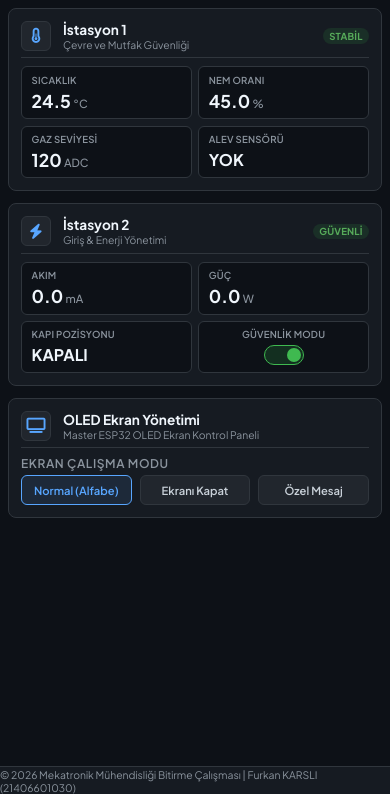
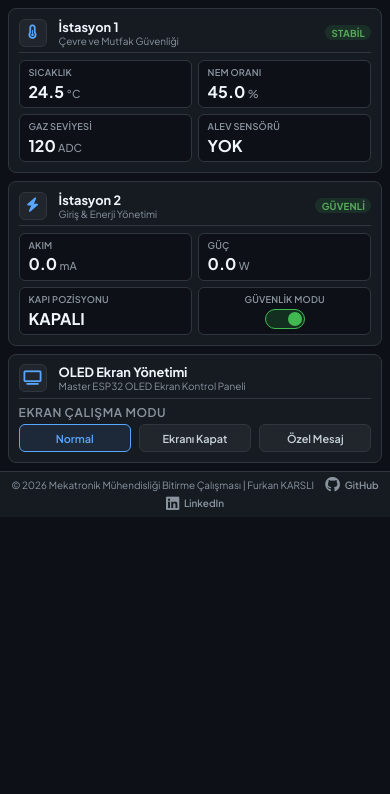
Before and after one commit to furkankarsli/fkstech-iot, a Flask app: page / in a window 390 px wide. Shown: the part 50-844 px from the top of the page. Run offline with Flask 3, Linux system fonts and the light colour scheme.

Commit message:
Add files via upload

```diff
--- a/app.py
+++ b/app.py
@@ -1,6 +1,5 @@
 from flask import Flask, render_template, jsonify, request
 from flask_cors import CORS
-import time
 import sqlite3
 import json
 import os
@@ -9,34 +8,27 @@ from datetime import datetime
 app = Flask(__name__)
 CORS(app)
 
-# Global sistem durumu (2 İstasyonlu Model)
 system_state = {
-    # İstasyon 1: Ev Çevre ve Gaz/Yangın Güvenliği
     "istasyon_1": {
-        "gaz": 120,          # MQ-9 ADC/PPM değeri
-        "alev": 0,           # 0: alev yok, 1: alev var
+        "gaz": 120,
+        "alev": 0,
         "sicaklik_C": 24.5,
         "nem_Yuzde": 45.0,
         "gaz_esik": 400
     },
-    # İstasyon 2: Giriş Güvenliği ve Enerji İzleme/Kontrol
     "istasyon_2": {
         "akim_mA": 0.0,
         "guc_W": 0.0,
-        "kapi": "kapali",    # "acik" veya "kapali"
+        "kapi": "kapali",
         "guvenlik_aktif": True,
-        "rele": "kapali"     # "acik" veya "kapali"
+        "rele": "kapali"
     },
-    # Genel Aktüatör Durumları (LED'ler)
-    "led_status": ["kapali", "kapali", "kapali"], # LED1, LED2, LED3
+    "led_status": ["kapali", "kapali", "kapali"],
     "merkezi_alarm": "pasif",
-
-    # OLED Ekran Durumları (Web Kontrolü)
-    "oled_mod": "alfabe",    # "alfabe" (varsayilan: isim ekrani), "kapali", "mesaj"
+    "oled_mod": "alfabe",
     "oled_mesaj": "Hazir"
 }
 
-# Güvenlik için API Anahtarı
 API_KEY = "tasarim_projesi_secret_key"
 
 DB_FILE = "database.db"
@@ -44,7 +36,6 @@ DB_FILE = "database.db"
 def init_db():
     conn = sqlite3.connect(DB_FILE)
     cursor = conn.cursor()
-    # WAL modu: yazma islemleri okumalari bloklamaz, disk yazma gecikmesi azalir
     cursor.execute("PRAGMA journal_mode=WAL;")
     cursor.execute("PRAGMA synchronous=NORMAL;")
     cursor.execute("""
@@ -108,40 +99,25 @@ def log_sensor_data(istasyon_id, data):
     except Exception as e:
         print(f"Error logging sensor data to DB: {e}")
 
-# Veritabanını ilklendir ve kayıtlı durumu yükle
 init_db()
 load_state_from_db()
 
 def alarm_denetimi():
-    """Sensör eşik değerlerine göre alarm durumunu günceller."""
     alarm = False
-
-    # 1. İstasyon 1: Gaz Kaçağı
     if system_state["istasyon_1"]["gaz"] >= system_state["istasyon_1"]["gaz_esik"]:
         alarm = True
-
-    # 1. İstasyon 1: Yangın/Alev
     if system_state["istasyon_1"]["alev"] == 1:
         alarm = True
-
-    # 2. İstasyon 2: İzinsiz Giriş (Güvenlik aktifken kapı açılırsa)
     if system_state["istasyon_2"]["guvenlik_aktif"] and system_state["istasyon_2"]["kapi"] == "acik":
         alarm = True
-
     system_state["merkezi_alarm"] = "aktif" if alarm else "pasif"
 
 @app.route('/')
 def home():
-    """Ana Dashboard Arayüzünü sunar."""
     return render_template('index.html')
 
 @app.route('/pico/data', methods=['POST'])
 def receive_data():
-    """
-    Raporla uyumlu ana veri alma ucu.
-    Toplu listeleri (Array/List) veya tekli güncellemeleri kabul eder.
-    """
-    # X-API-Key doğrulaması
     req_api_key = request.headers.get('X-API-Key')
     if req_api_key != API_KEY:
         return jsonify({"status": "hata", "mesaj": "Yetkisiz istek (Gecersiz API Key)"}), 401
@@ -150,7 +126,6 @@ def receive_data():
     if not data:
         return jsonify({"status": "hata", "mesaj": "JSON verisi bulunamadi"}), 400
 
-    # Eğer tekli nesneyse listeye çevirip ortak işleyelim
     if isinstance(data, list):
         updates = data
     else:
@@ -174,7 +149,6 @@ def receive_data():
 
         elif istasyon_id == 2:
             system_state["istasyon_2"]["akim_mA"] = float(update.get("akim_mA", system_state["istasyon_2"]["akim_mA"]))
-            # Güç P = V * I (Volt = 220V şebeke gerilimi simülasyonu)
             system_state["istasyon_2"]["guc_W"] = round((220.0 * system_state["istasyon_2"]["akim_mA"]) / 1000.0, 2)
             system_state["istasyon_2"]["kapi"] = update.get("kapi", system_state["istasyon_2"]["kapi"])
 
@@ -190,10 +164,6 @@ def receive_data():
 
 @app.route('/status', methods=['GET'])
 def get_status():
-    """
-    ESP32/Pico durum çekme ucu.
-    Röle, LED'ler, Güvenlik Durumu ve OLED web kontrol verilerini döner.
-    """
     req_api_key = request.headers.get('X-API-Key')
     if req_api_key != API_KEY:
          return jsonify({"status": "hata", "mesaj": "Yetkisiz istek"}), 401
@@ -208,12 +178,10 @@ def get_status():
 
 @app.route('/api/data', methods=['GET'])
 def get_all_data():
-    """Dashboard arayüzü için tüm verileri döndürür."""
     return jsonify(system_state), 200
 
 @app.route('/api/control', methods=['POST'])
 def control_actuator():
-    """Arayüz üzerinden röle, ledler, güvenlik ve OLED'i kontrol etme ucu."""
     data = request.get_json()
     if not data:
         return jsonify({"status": "hata", "mesaj": "Gecersiz istek"}), 400
@@ -233,7 +201,7 @@ def control_actuator():
         if value in ["alfabe", "kapali", "mesaj"]:
             system_state["oled_mod"] = value
     elif target == "oled_mesaj":
-        system_state["oled_mesaj"] = str(value)[:16] # Maksimum 16 karakter
+        system_state["oled_mesaj"] = str(value)[:16]
     elif target == "alarm_sifirla":
         system_state["istasyon_1"]["gaz"] = 120
         system_state["istasyon_1"]["alev"] = 0
@@ -249,6 +217,4 @@ if __name__ == '__main__':
     print("Akilli Ev Projesi Yerel Sunucu Baslatiliyor...")
     print("Adres: http://127.0.0.1:5000")
     print("--------------------------------------------------")
-    # threaded=True: ESP32 POST'u ile tarayici GET'i birbirini bloklamaz
-    # debug=False: reloader/debug ek yuku kaldirilir (uretim davranisi)
     app.run(host='0.0.0.0', port=5000, debug=False, threaded=True)
--- a/templates/index.html
+++ b/templates/index.html
@@ -13,7 +13,6 @@
 
     <style>
         :root {
-            /* Humanized Production-Grade Dark Slate Theme */
             --bg-body: #0d1117;
             --bg-card: #161b22;
             --border-color: #30363d;
@@ -47,10 +46,9 @@
             height: 100vh;
             display: flex;
             flex-direction: column;
-            overflow: hidden; /* Desktop üzerinde kaydırmayı engeller */
+            overflow: hidden;
         }
 
-        /* --- Header --- */
         header {
             height: 60px;
             background: var(--bg-card);
@@ -82,7 +80,6 @@
             align-items: center;
         }
 
-        /* --- Status Badge --- */
         .status-badge {
             display: inline-flex;
             align-items: center;
@@ -109,7 +106,6 @@
             gap: 0.75rem;
         }
 
-        /* --- Butonlar --- */
         .btn {
             display: inline-flex;
             align-items: center;
@@ -134,15 +130,6 @@
             border-color: #8b949e;
         }
 
-        .btn-danger {
-            background-color: rgba(248, 81, 73, 0.15);
-            color: var(--danger);
-            border-color: rgba(248, 81, 73, 0.3);
-        }
-        .btn-danger:hover {
-            background-color: rgba(248, 81, 73, 0.25);
-        }
-
         .btn-secondary {
             background-color: #21262d;
             color: var(--text-main);
@@ -152,7 +139,6 @@
             background-color: #30363d;
         }
 
-        /* --- Main Layout --- */
         main {
             flex: 1;
             padding: 1.25rem;
@@ -165,7 +151,6 @@
             gap: 1rem;
         }
 
-        /* --- Dashboard Grid --- */
         .dashboard-grid {
             display: grid;
             grid-template-columns: repeat(3, 1fr);
@@ -174,7 +159,6 @@
             overflow: hidden;
         }
 
-        /* --- Kart Yapısı --- */
         .card {
             background: var(--bg-card);
             border: 1px solid var(--border-color);
@@ -262,7 +246,6 @@
         .badge-danger { background-color: rgba(248, 81, 73, 0.1); color: #f43f5e; }
         .badge-neutral { background-color: rgba(139, 148, 158, 0.1); color: #8b949e; }
 
-        /* --- Metrik Kutuları --- */
         .card-metrics {
             display: grid;
             grid-template-columns: repeat(2, 1fr);
@@ -308,7 +291,6 @@
             margin-left: 0.15rem;
         }
 
-        /* --- Toggle Switch UI --- */
         .switch-container {
             display: flex;
             align-items: center;
@@ -360,7 +342,6 @@
             background-color: var(--success);
         }
 
-        /* --- OLED Arayüz Bölümü --- */
         .oled-content {
             display: flex;
             flex-direction: column;
@@ -423,30 +404,48 @@
             border-color: var(--primary);
         }
 
-        /* --- Footer --- */
         footer {
-            height: 36px;
+            min-height: 36px;
             border-top: 1px solid var(--border-color);
             display: flex;
             align-items: center;
             justify-content: center;
+            flex-wrap: wrap;
+            gap: 0.3rem 0.9rem;
+            padding: 0.4rem 1rem;
             font-size: 0.75rem;
             color: var(--text-muted);
             background: var(--bg-card);
             flex-shrink: 0;
+            text-align: center;
         }
 
-        /* --- Mobil Tasarım (Kaydırmasız - 100vh Sığdırma) --- */
+        .footer-link {
+            color: var(--text-muted);
+            text-decoration: none;
+            display: inline-flex;
+            align-items: center;
+            gap: 0.3rem;
+            font-weight: 600;
+            transition: color 0.15s;
+        }
+        .footer-link:hover {
+            color: var(--primary);
+        }
+        .footer-link i {
+            font-size: 0.95rem;
+        }
+
         @media(max-width: 768px) {
             body {
                 height: auto;
                 min-height: 100vh;
-                overflow-y: auto; /* Telefonda dikey kaydırmaya izin ver */
+                overflow-y: auto;
             }
             header {
                 height: 50px;
                 padding: 0 0.75rem;
-                position: sticky; /* Kaydırırken başlık üstte kalsın */
+                position: sticky;
                 top: 0;
             }
             .logo {
@@ -464,69 +463,72 @@
                 font-size: 0.7rem;
             }
             main {
+                flex: none;
                 padding: 0.5rem;
-                gap: 0.75rem;
-                overflow: visible; /* İçerik taşarsa kaydırılabilsin */
+                gap: 0.5rem;
+                overflow: visible;
                 height: auto;
             }
             .dashboard-grid {
-                grid-template-columns: 1fr;   /* Tek sütun: kartlar alt alta sıralanır */
-                grid-template-rows: none;     /* Yükseklik içeriğe göre, sıkışma yok */
-                gap: 0.75rem;
+                grid-template-columns: 1fr;
+                grid-template-rows: none;
+                gap: 0.5rem;
                 flex: none;
                 overflow: visible;
             }
             .card {
-                padding: 0.75rem;
-                gap: 0.5rem;
+                padding: 0.6rem;
+                gap: 0.4rem;
             }
             .card-header {
-                padding-bottom: 0.4rem;
+                padding-bottom: 0.35rem;
             }
             .card-icon {
-                width: 30px;
-                height: 30px;
-                font-size: 0.95rem;
+                width: 28px;
+                height: 28px;
+                font-size: 0.9rem;
             }
             .card-titles h3 {
-                font-size: 0.85rem;
+                font-size: 0.8rem;
             }
             .card-titles span {
-                font-size: 0.65rem;
+                font-size: 0.62rem;
             }
             .card-badge {
                 font-size: 0.6rem;
                 padding: 0.1rem 0.4rem;
             }
             .card-metrics {
-                gap: 0.4rem;
+                gap: 0.35rem;
             }
             .metric-box {
-                padding: 0.4rem 0.6rem;
+                padding: 0.35rem 0.55rem;
             }
             .metric-label {
-                font-size: 0.6rem;
+                font-size: 0.58rem;
+                margin-bottom: 0.15rem;
             }
             .metric-value {
-                font-size: 1.1rem;
+                font-size: 1rem;
             }
             .metric-unit {
-                font-size: 0.7rem;
+                font-size: 0.68rem;
             }
             .oled-content {
                 gap: 0.4rem;
             }
             .oled-mode-btn {
-                padding: 0.45rem;
-                font-size: 0.7rem;
+                padding: 0.4rem;
+                font-size: 0.68rem;
             }
             .oled-input {
                 padding: 0.45rem;
                 font-size: 0.75rem;
             }
             footer {
-                height: 28px;
-                font-size: 0.65rem;
+                font-size: 0.62rem;
+                gap: 0.2rem 0.7rem;
+                padding: 0.35rem 0.6rem;
             }
         }
     </style>
@@ -546,14 +548,12 @@
         </div>
         <div class="header-actions">
             <button class="btn btn-secondary" onclick="fetchData()"><i class="fa-solid fa-sync"></i> Yenile</button>
-            <button class="btn btn-danger" id="btnResetAlarm" style="display: none;" onclick="resetAlarm()"><i class="fa-solid fa-bell-slash"></i> Alarmı Sustur</button>
         </div>
     </header>
 
     <main>
         <div class="dashboard-grid">
 
-            <!-- İSTASYON 1 CARD -->
             <div class="card" id="card_1">
                 <div class="card-header">
                     <div class="card-title-area">
@@ -586,7 +586,6 @@
                 </div>
             </div>
 
-            <!-- İSTASYON 2 CARD -->
             <div class="card" id="card_2">
                 <div class="card-header">
                     <div class="card-title-area">
@@ -622,7 +621,6 @@
                 </div>
             </div>
 
-            <!-- OLED EKRAN KONTROL PANELİ -->
             <div class="card" id="card_oled">
                 <div class="card-header">
                     <div class="card-title-area">
@@ -638,7 +636,7 @@
                     <div>
                         <div class="control-group-title">Ekran Çalışma Modu</div>
                         <div class="oled-mode-selector">
-                            <button class="oled-mode-btn" id="oled_mode_alfabe" onclick="setOledMode('alfabe')">Normal (Alfabe)</button>
+                            <button class="oled-mode-btn" id="oled_mode_alfabe" onclick="setOledMode('alfabe')">Normal</button>
                             <button class="oled-mode-btn" id="oled_mode_kapali" onclick="setOledMode('kapali')">Ekranı Kapat</button>
                             <button class="oled-mode-btn" id="oled_mode_mesaj" onclick="setOledMode('mesaj')">Özel Mesaj</button>
                         </div>
@@ -658,7 +656,9 @@
     </main>
 
     <footer>
-        <p>&copy; 2026 Mekatronik Mühendisliği Bitirme Çalışması | Furkan KARSLI (21406601030)</p>
+        <span>&copy; 2026 Mekatronik Mühendisliği Bitirme Çalışması | Furkan KARSLI</span>
+        <a class="footer-link" href="https://github.com/furkankarsli/fkstech-iot" target="_blank" rel="noopener"><i class="fa-brands fa-github"></i> GitHub</a>
+        <a class="footer-link" href="https://www.linkedin.com/in/furkankarsli/" target="_blank" rel="noopener"><i class="fa-brands fa-linkedin"></i> LinkedIn</a>
     </footer>
 
     <script>
@@ -670,19 +670,16 @@
             fetchData();
         });
 
-        // Durumu sunucudan çek
         function fetchData() {
             fetch('/api/data')
                 .then(res => res.json())
                 .then(data => {
                     updateUI(data);
                 })
-                .catch(err => console.error("Veri çekme hatası:", err));
+                .catch(err => console.error("Veri cekme hatasi:", err));
         }
 
-        // Arayüz bileşenlerini güncelle
         function updateUI(state) {
-            // İSTASYON 1 GÜNCELLEME (Ortam, Gaz, Alev)
             document.getElementById('val_1_temp').innerText = state.istasyon_1.sicaklik_C.toFixed(1);
             document.getElementById('val_1_hum').innerText = state.istasyon_1.nem_Yuzde.toFixed(1);
             document.getElementById('val_1_gaz').innerText = state.istasyon_1.gaz;
@@ -714,7 +711,6 @@
                 boxAlev.classList.remove('alert-metric');
             }
 
-            // İSTASYON 2 GÜNCELLEME (Giriş ve Enerji)
             document.getElementById('val_2_akim').innerText = state.istasyon_2.akim_mA.toFixed(1);
             document.getElementById('val_2_guc').innerText = state.istasyon_2.guc_W.toFixed(1);
 
@@ -747,7 +743,6 @@
                 boxKapi.classList.remove('alert-metric');
             }
 
-            // OLED Arayüz Güncelleme
             currentOledMode = state.oled_mod;
             document.querySelectorAll('.oled-mode-btn').forEach(btn => btn.classList.remove('active'));
             document.getElementById(`oled_mode_${currentOledMode}`).classList.add('active');
@@ -762,48 +757,35 @@
                 msgForm.style.display = 'none';
             }
 
-            // Alarm Durumu ve Üst Banner
             const alarmFired = state.merkezi_alarm === 'aktif';
             const statusBadge = document.getElementById('systemStatusBadge');
-            const btnReset = document.getElementById('btnResetAlarm');
             const logoSpan = document.querySelector('.logo span');
 
             if (alarmFired) {
                 statusBadge.classList.add('alert-active');
                 statusBadge.innerHTML = '<i class="fa-solid fa-triangle-exclamation"></i> ACİL DURUM!';
-                btnReset.style.display = 'inline-flex';
                 logoSpan.innerHTML = 'Furkan Karslı &mdash; <span style="color:var(--danger)">ALARM DURUMU!</span>';
             } else {
                 statusBadge.classList.remove('alert-active');
                 statusBadge.innerHTML = '<i class="fa-solid fa-shield-check"></i> SİSTEM GÜVENLİ';
-                btnReset.style.display = 'none';
                 logoSpan.innerHTML = 'Furkan Karslı &mdash; Bitirme Çalışması';
             }
         }
 
-        // Alarmı Sıfırla
-        function resetAlarm() {
-            postControl("alarm_sifirla", null);
-        }
-
-        // Güvenlik Modunu Değiştir
         function toggleSecurity() {
             const checked = document.getElementById('securitySwitch').checked;
             postControl("guvenlik", checked);
         }
 
-        // OLED Modunu Değiştir
         function setOledMode(mode) {
             postControl("oled_mod", mode);
         }
 
-        // OLED Mesajını Gönder
         function sendOledMessage() {
             const msg = document.getElementById('oledMessageInput').value;
             postControl("oled_mesaj", msg);
         }
 
-        // API'ye kontrol komutu yolla
         function postControl(target, value, index = null) {
             const payload = { target, value };
             if (index !== null) payload.index = index;
@@ -819,7 +801,7 @@
                     updateUI(data.state);
                 }
             })
-            .catch(err => console.error("Kontrol hatası:", err));
+            .catch(err => console.error("Kontrol hatasi:", err));
         }
     </script>
 </body>
```
